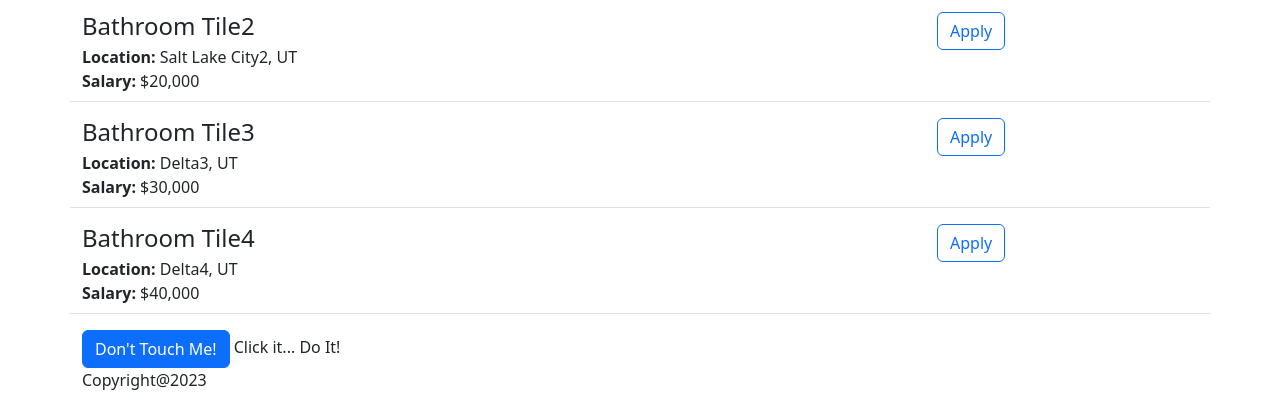
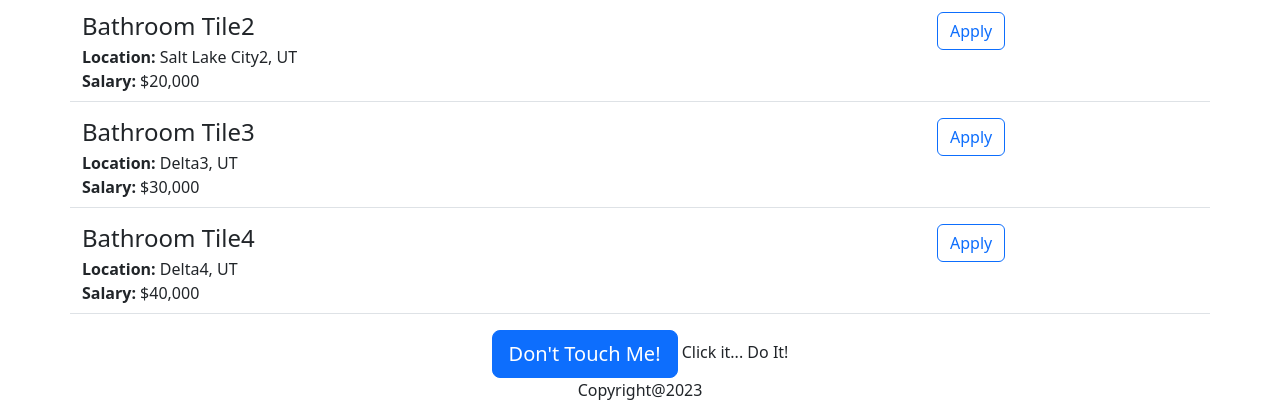
Before and after one commit to jedicaptain/xyzentmt, a Flask app: page / in a window 1280 px wide. Shown: the part 1257-1675 px from the top of the page. Before the commit the page ends 1647 px from the top, so only its background shows below. Run offline with Flask 2, Linux system fonts and the light colour scheme.

Commit message:
button alignments

```diff
--- a/templates/home.html
+++ b/templates/home.html
@@ -33,11 +33,11 @@
         {% for job in jobs %}
           {% include 'jobitem.html' %}
         {% endfor %}
-      </p>
-      <div class="text center">
-      <button class="btn btn-primary">Don't Touch Me!</button>
+      </div>
+      <div class="text-center">
+        <button class="btn btn-primary btn-lg">Don't Touch Me!</button>
         Click it... Do It!</button>
-      <p class="text center mt-0">
+      <p class="text-center mt-0">
         Copyright@2023
       </p>
       </div>
```
